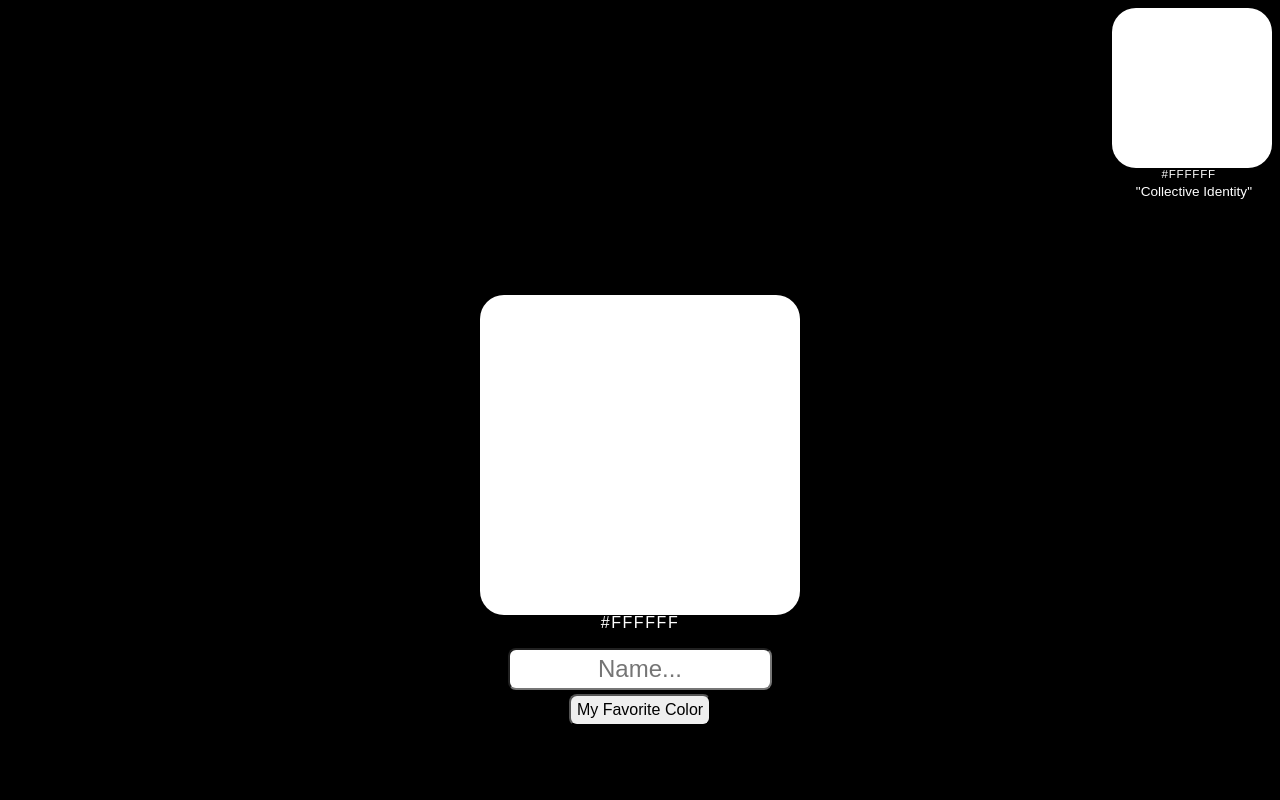
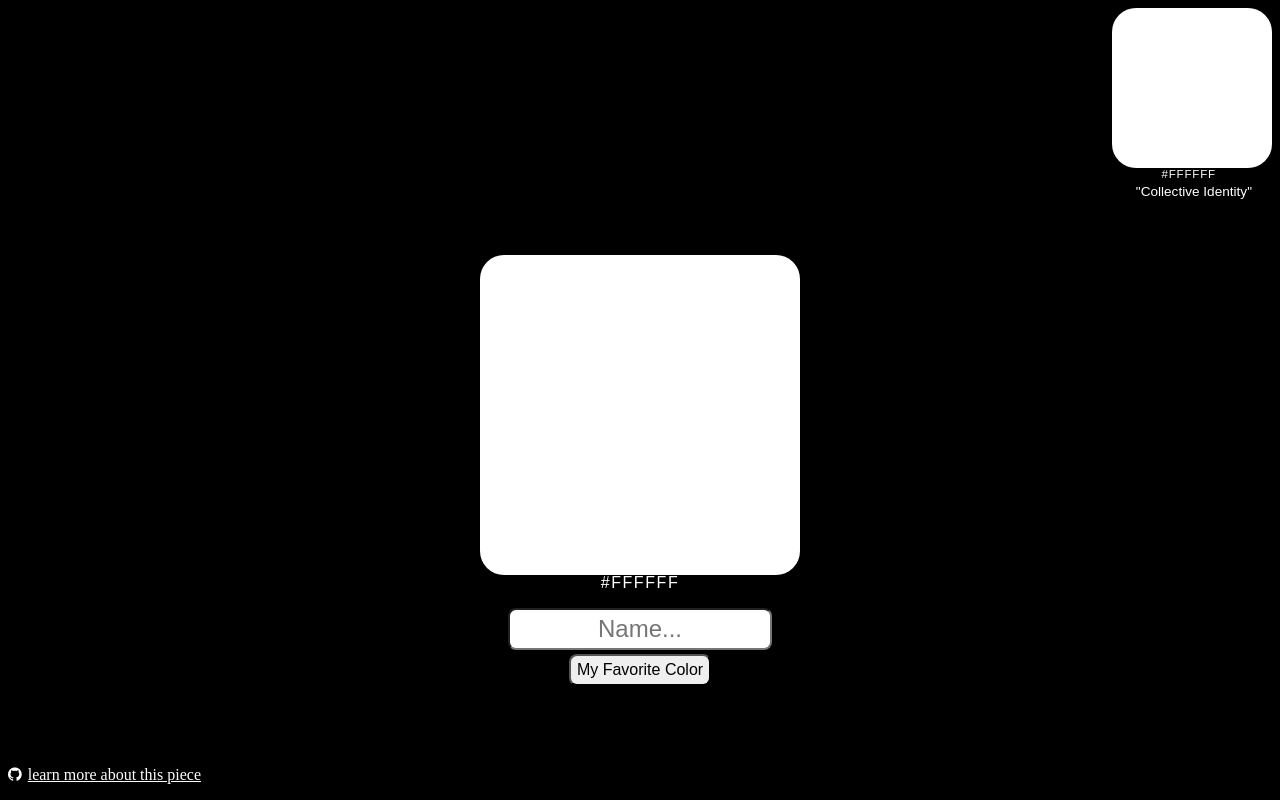
Before and after one commit to maxcheever/yourfavoritecolor, a React (Create React App) app: page / in a window 1280 px wide. Built offline with nearby package versions, Linux system fonts and the light colour scheme.

Commit message:
added repo link

```diff
--- a/public/index.html
+++ b/public/index.html
@@ -9,6 +9,7 @@
       content="Your Favorite Color"
     />
     <title>Your Favorite Color</title>
+    <link rel="stylesheet" href="https://cdnjs.cloudflare.com/ajax/libs/font-awesome/4.7.0/css/font-awesome.min.css">
   </head>
   <body style="background-color:black;">
     <noscript>You need to enable JavaScript to run this app.</noscript>
--- a/src/App.css
+++ b/src/App.css
@@ -1,3 +1,8 @@
+body {
+   overflow: hidden;
+   height: 100%;
+}
+
 .top {
    display: flex;
    flex-direction: column;
@@ -30,5 +35,21 @@
    font: 1.7vmin sans-serif;
    padding-right: 2.5vmin;
    margin-top: -1vmin;
-   margin-bottom: 12vmin;
+   margin-bottom: 7vmin;
 }
+
+.link-div {
+   position: absolute;
+   bottom: 2vmin;
+}
+
+.link {
+   color: white;
+   font-size: 2vmin;
+   margin-left: 0.75vmin;
+}
+
+.fa-github {
+   color: white;
+   font-size: 2vmin;
+}
--- a/src/App.jsx
+++ b/src/App.jsx
@@ -19,6 +19,23 @@
 				<p className="bottomColor">#{hex1}</p>
 				<Entry update1={setHex1} update2={setHex2} />
 			</div>
+			<div className="link-div">
+				<a
+					href="https://github.com/maxcheever/yourfavoritecolor"
+					target="_blank"
+					rel="noreferrer"
+				>
+					<i className="fa fa-github"></i>
+				</a>
+				<a
+					href="https://github.com/maxcheever/yourfavoritecolor"
+					className="link"
+					target="_blank"
+					rel="noreferrer"
+				>
+					learn more about this piece
+				</a>
+			</div>
 		</>
 	);
 }
```
